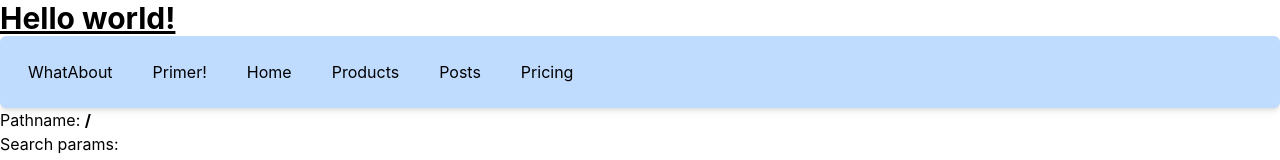
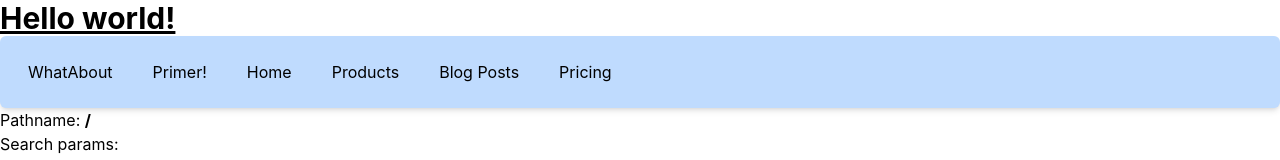
Before and after one commit to zy035c/dualblog-frontend, a React (Create React App) app: page / in a window 1280 px wide. Shown: the top 160 px of the page. Built offline with nearby package versions, Linux system fonts and the light colour scheme.

Commit message:
add to readme

```diff
--- a/src/blog/start_page.jsx
+++ b/src/blog/start_page.jsx
@@ -34,7 +34,7 @@ const DemoHeader = () => {
         <HeaderOption to="./home" text="Primer!" />
         <HeaderOption to="/" text="Home" />
         <HeaderOption to="./products" text="Products" />
-        <HeaderOption to="./posts" text="Posts" />
+        <HeaderOption to="./posts" text="Blog Posts" />
         <HeaderOption to="./#pricing" text="Pricing" />
       </div>
     </div>
```
Also changed, not shown: 1 other file (tests, documents, lock files or other folders).
